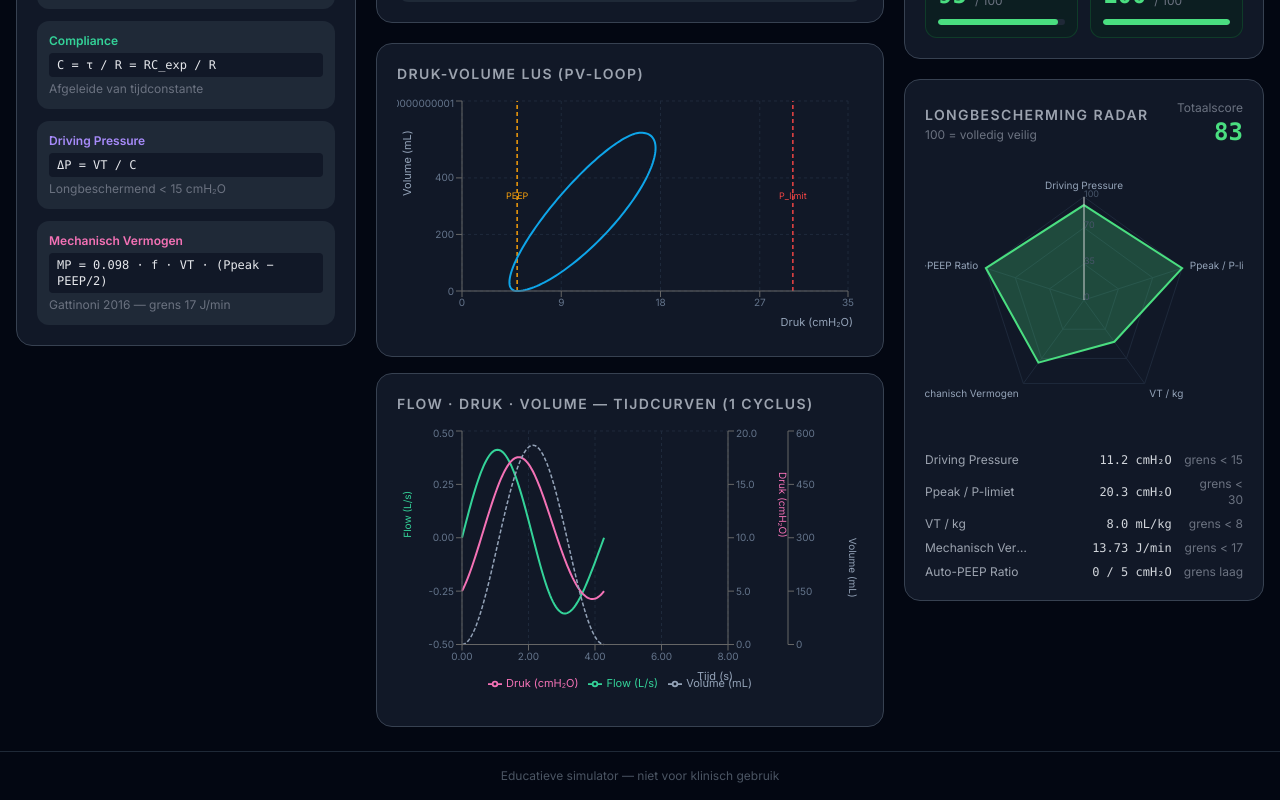
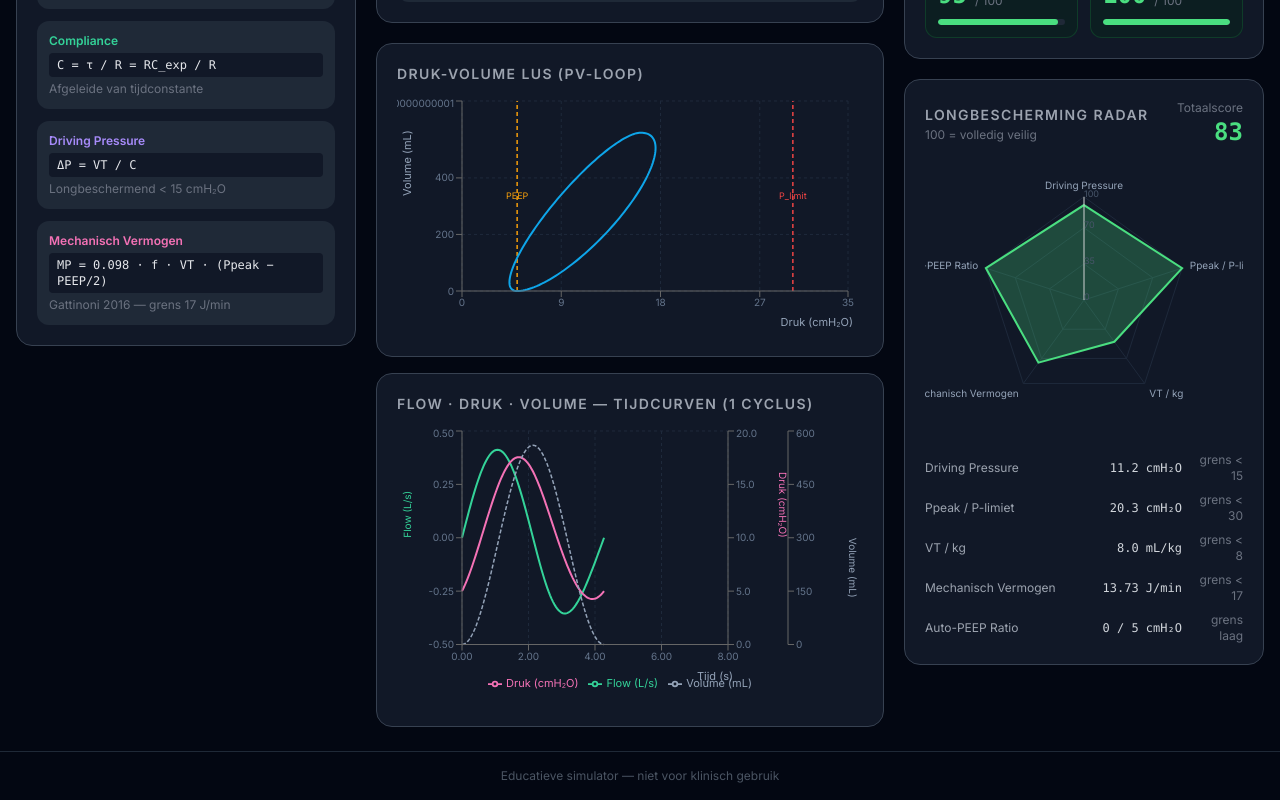
Before and after one commit to boerdb/otis-mead, a Next.js app: page / in a window 1280 px wide. Shown: the part 1250-2050 px from the top of the page. Built offline with nearby package versions, Linux system fonts and the light colour scheme.

Commit message:
Tekst radar aangepast

```diff
--- a/src/components/LungProtectionRadar.tsx
+++ b/src/components/LungProtectionRadar.tsx
@@ -144,7 +144,7 @@ export default function LungProtectionRadar() {
           const color = pct >= 75 ? "#4ade80" : pct >= 50 ? "#facc15" : "#ef4444";
           return (
             <div key={d.subject} className="flex items-center gap-3">
-              <div className="w-28 text-xs text-gray-400 truncate">{d.subject.replace("\n", " ")}</div>
+              <div className="w-44 text-xs text-gray-400">{d.subject.replace("\n", " ")}</div>
               <div className="flex-1 h-2 bg-gray-800 rounded-full overflow-hidden">
                 <div
                   className="h-full rounded-full transition-all duration-300"
```
